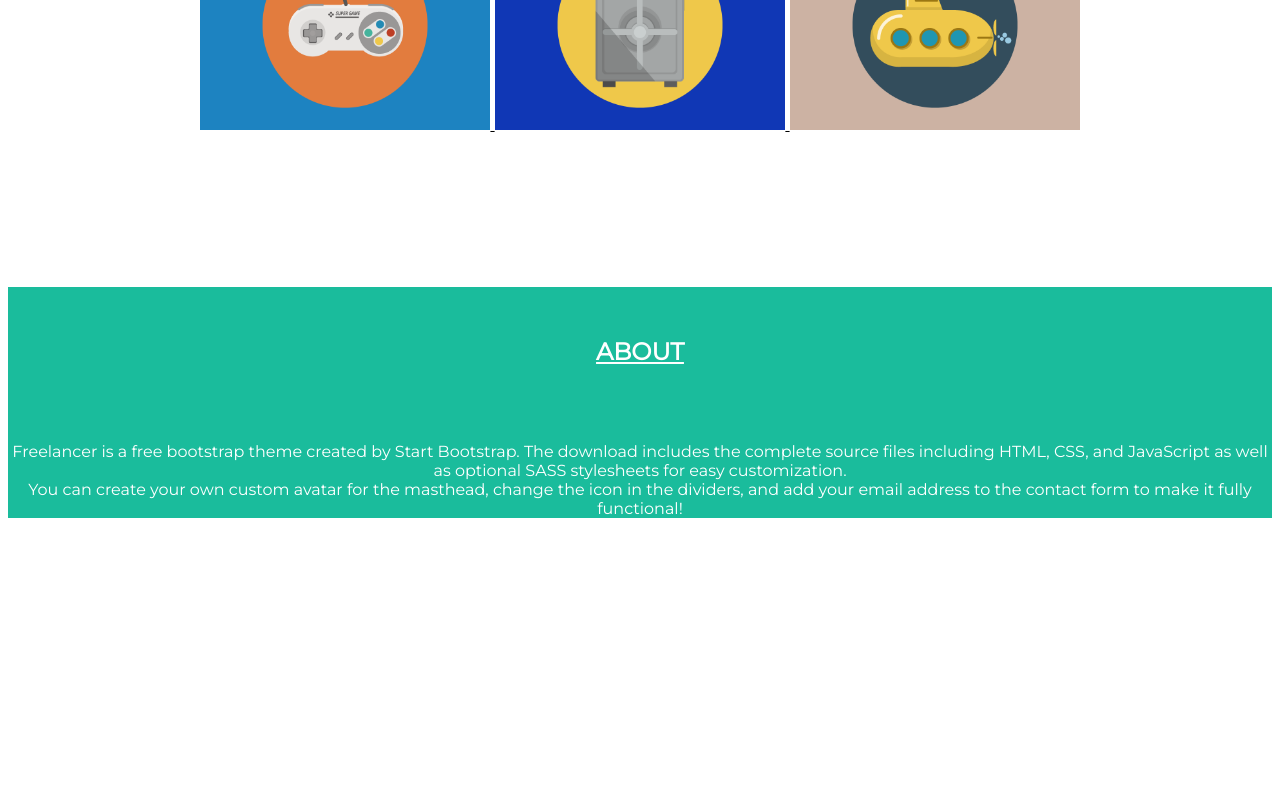
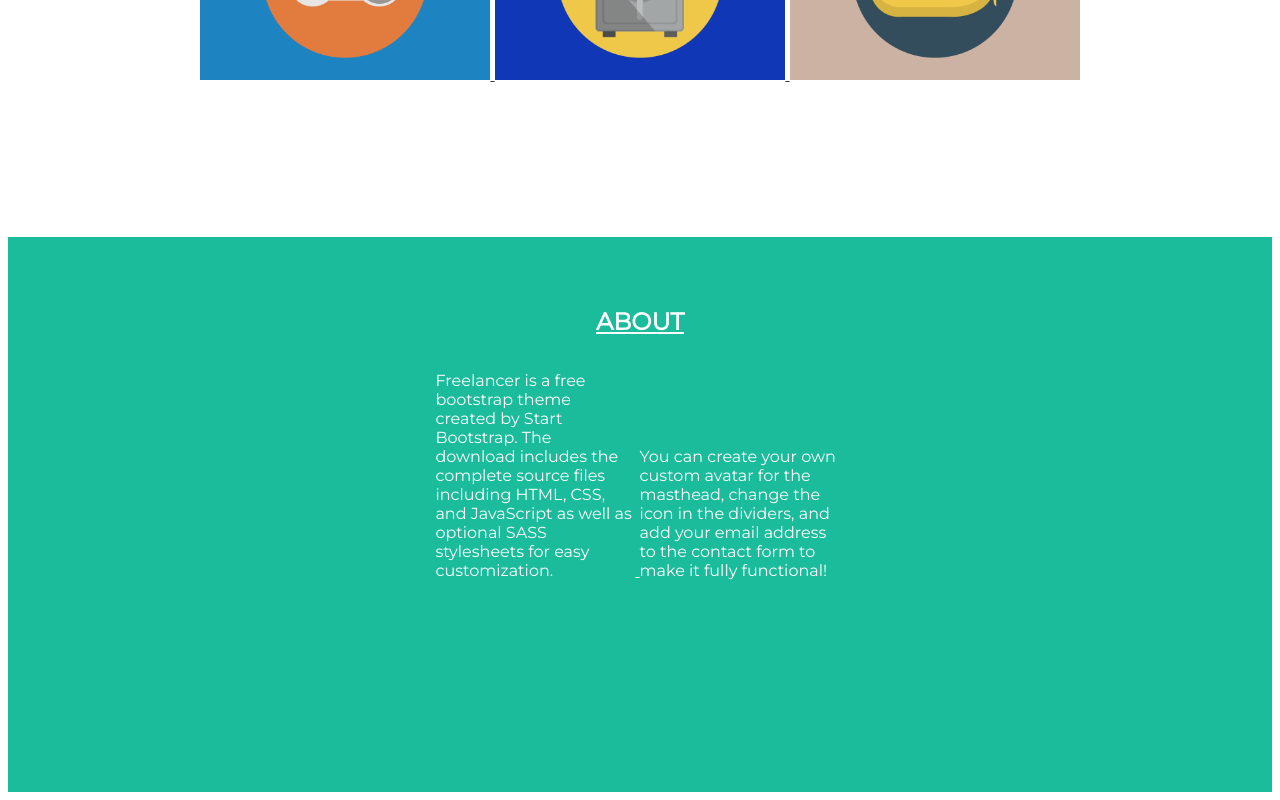
Before and after one commit to lia1810/clase8, a plain HTML site: page index.html in a window 1280 px wide. Shown: the part 946-1746 px from the top of the page. Before the commit the page ends 1472 px from the top, so only its background shows below. Drawn offline with Linux system fonts and the light colour scheme.

Commit message:
segundo intento

```diff
--- a/index.html
+++ b/index.html
@@ -41,21 +41,21 @@
 
     <div class="about">
         <h2>ABOUT</h2>
-    </div>
-    <div>
-        <div class="prim"><span> Freelancer is a free bootstrap theme created by Start Bootstrap. The download
+
+
+           <div class="prim"> Freelancer is a free bootstrap theme created by Start Bootstrap. The download
                 includes the
                 complete source
                 files including HTML, CSS, and JavaScript as well as optional SASS stylesheets for easy customization.
-            </span>
             </div>
-            <div class="dos">
-                You can create your own custom avatar for the masthead, change the icon in the dividers, and add your
+
+            <div class="dos"> You can create your own custom avatar for the masthead, change the icon in the dividers, and add your
                 email
                 address to the contact form to make it fully functional!
            </div>
 
         </div>
+
 </body>
 
 </html>
--- a/style.css
+++ b/style.css
@@ -15,18 +15,18 @@ color: #ffffff;
 }
 h1 {
     display: inline-block;
-    margin-right: 350px;
+    margin-right: 50%;
     margin-left: 40px;
 
 }
 p {
     display: inline-block;
-    margin-right: 40px;
+    margin-right: 20px;
     text-align: right;
 }
 .main { background-color: #1abc9c;
 
-   height: 400px;
+   height: 350px;
  padding-top: 70px;
  padding-bottom: 30px;
  text-align: center;
@@ -42,7 +42,7 @@ img {
     height: 600px;
     padding-bottom: 30px;
     padding-top: 00px;
-color: black;
+color: #343a40;
 display: block;
 text-align: center;
 text-decoration-line: underline ;
@@ -50,29 +50,36 @@ text-decoration-line: underline ;
 
 
 }
-.about { height: 120px;
+.about { height: 500px;
     padding-bottom: 05px;
-    padding-top: 30px;
+    padding-top: 50px;
     background-color: #1abc9c ;
     color: #ffffff;
     display:block;
     text-align: center;
     text-decoration-line: underline;
 
-}
-
-.prim {display: block;
-    background-color: #1abc9c ;
-    color: #ffffff;
-text-align: center;
 
 }
 
-.dos {
-    display: block;
+.prim { display: inline-block;
+    text-align: left;
+    text-decoration: none;
     background-color: #1abc9c ;
     color: #ffffff;
-    text-align: center;
+width: 200px;
+margin-top: 15px;
+margin-left: 15px;
+
 
 
 }
+.dos {display: inline-block;
+    text-align: left;
+    text-decoration: none;
+    background-color: #1abc9c ;
+    color: #ffffff;
+width: 200px;
+margin-right: 20px;
+
+}
```
Lines whose indentation alone changed are shown as unchanged.
